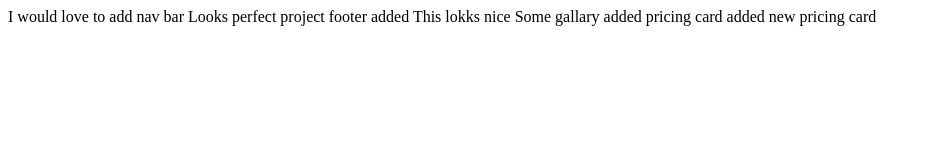
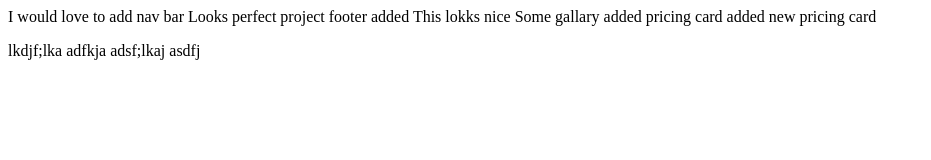
Before and after one commit to Rafid-Tahmid/learn-git, a plain HTML site: page index.html in a window 1280 px wide. Shown: the whole page, without its empty margins (0-931 px from the left). Drawn offline with Linux system fonts and the light colour scheme.

Commit message:
add index

```diff
--- a/index.html
+++ b/index.html
@@ -13,5 +13,10 @@
     Some gallary added
     pricing card added
     new pricing card
+    <p>lkdjf;lka
+        adfkja
+        adsf;lkaj
+        asdfj
+    </p>
 </body>
 </html>
```
